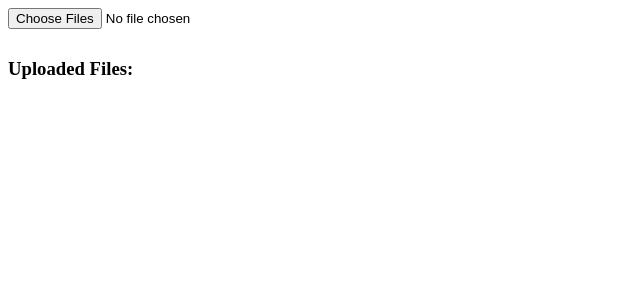
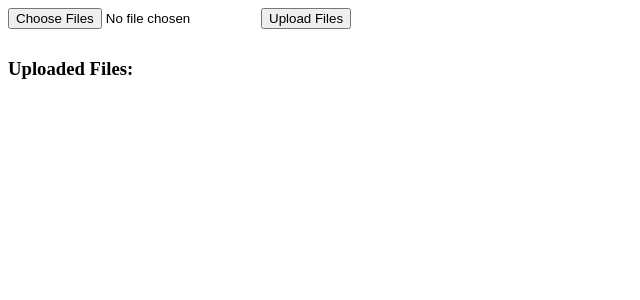
Before and after one commit to weifanwu/RepoSight, a Next.js app: page / in a window 1280 px wide. Shown: the top 300 px of the page, without its empty margins (0-640 px from the left). Built offline with nearby package versions, Linux system fonts and the light colour scheme.

Commit message:
setup backend api and printout file naems

```diff
--- a/app/(root)/layout.tsx
+++ b/app/layout.tsx
@@ -1,4 +1,4 @@
-import '../globals.css';
+import './globals.css';
 import { ReactNode } from 'react';
 
 export const metadata = {
--- a/components/fileUploader.tsx
+++ b/components/fileUploader.tsx
@@ -7,10 +7,36 @@ interface UploadedFile extends File {
 
 export default function FolderUpload() {
   const [files, setFiles] = useState<UploadedFile[]>([]);
+  const [uploadStatus, setUploadStatus] = useState<string>("");
 
   const handleFolderUpload = (event: ChangeEvent<HTMLInputElement>) => {
     const selectedFiles = Array.from(event.target.files || []) as UploadedFile[];
     setFiles(selectedFiles);
+  };
+
+  const handleFileSubmit = async () => {
+    const formData = new FormData();
+
+    // Append each file to the FormData
+    files.forEach((file) => {
+      formData.append("files", file, file.webkitRelativePath);
+    });
+
+    try {
+      const response = await fetch("/api/json", {
+        method: "POST",
+        body: formData,
+      });
+
+      if (response.ok) {
+        setUploadStatus("Files uploaded successfully!");
+      } else {
+        setUploadStatus("Failed to upload files.");
+      }
+    } catch (error) {
+      setUploadStatus("An error occurred while uploading.");
+      console.error(error);
+    }
   };
 
   return (
@@ -22,7 +48,7 @@ export default function FolderUpload() {
         onChange={handleFolderUpload}
         style={{ marginBottom: "10px" }}
       />
-
+      <button onClick={handleFileSubmit}>Upload Files</button>
       <div>
         <h3>Uploaded Files:</h3>
         <ul>
@@ -32,6 +58,7 @@ export default function FolderUpload() {
             </li>
           ))}
         </ul>
+        {uploadStatus && <p>{uploadStatus}</p>}
       </div>
     </div>
   );
```
Also changed, not shown: app/api/json/route.tsx (added, +22 -0 lines), package.json (+6 -5 lines), app/page.tsx (renamed from app/(root)/page.tsx), 1 other file (tests, documents, lock files or other folders).
